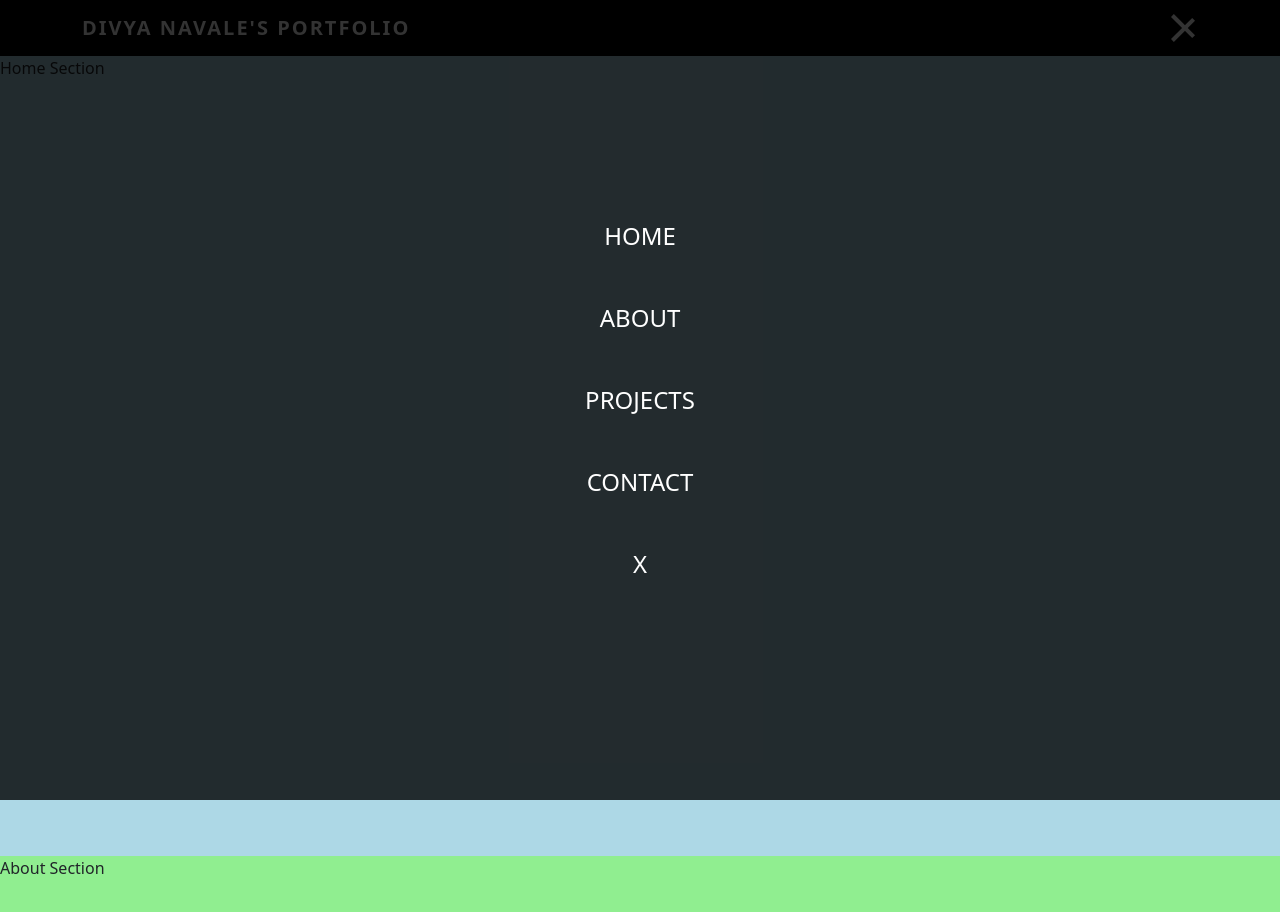
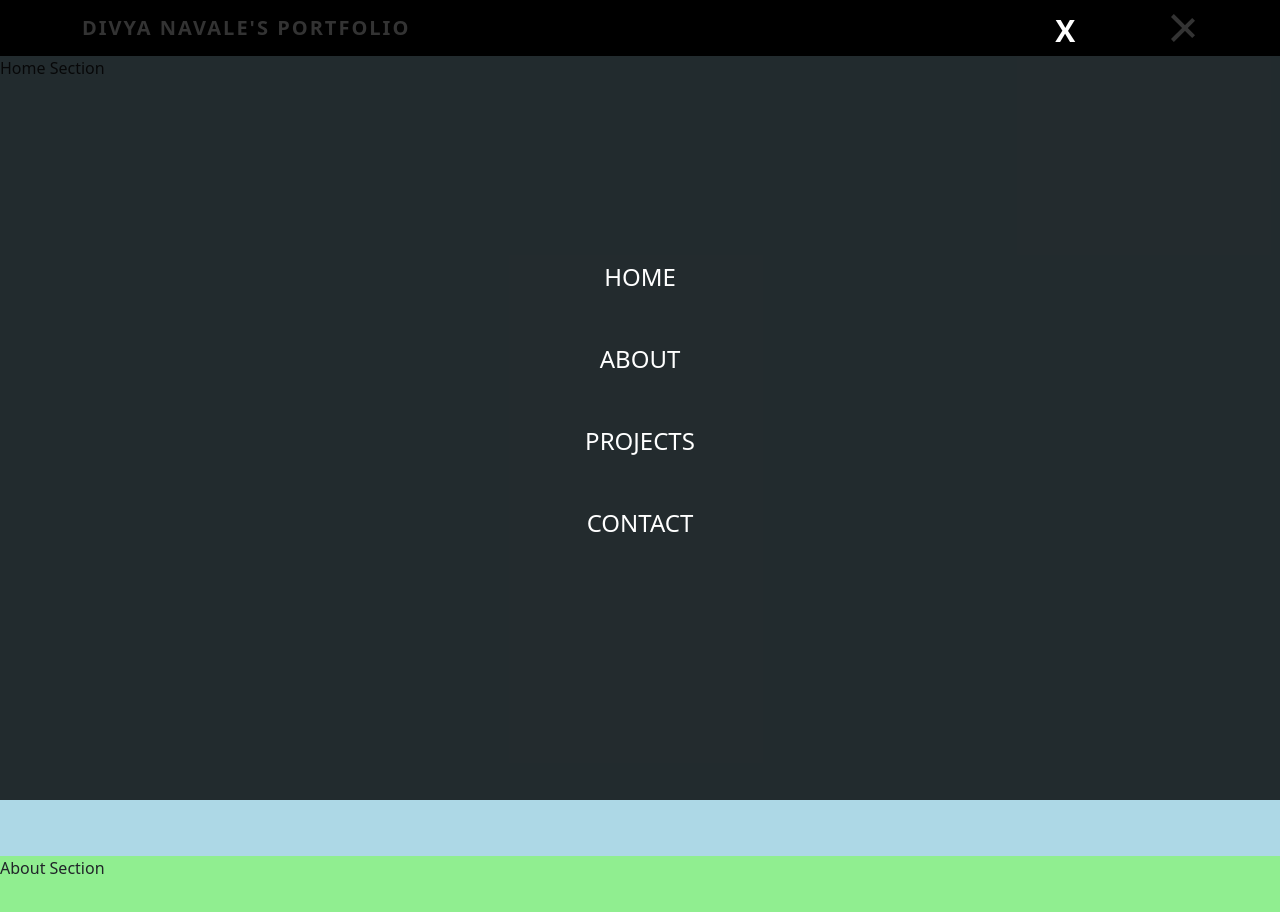
Before and after one commit to divya-navale/portfolio, a React (Create React App) app: page / in a window 1280 px wide. Both pictures are taken after a click on the element 1183 px from the left and 28 px from the top of the page. Shown: the top 912 px of the page. Built offline with nearby package versions, Linux system fonts and the light colour scheme.

Commit message:
close button header fix

```diff
--- a/src/components/Header.jsx
+++ b/src/components/Header.jsx
@@ -45,8 +45,11 @@ const Header = () => {
                 <Nav.Link onClick={() => scrollToSection(aboutRef)}>About</Nav.Link>
                 <Nav.Link onClick={() => scrollToSection(projectsRef)}>Projects</Nav.Link>
                 <Nav.Link onClick={() => scrollToSection(contactRef)}>Contact</Nav.Link>
-                <Nav.Link onClick={toggleMenu} className='close-button'>X</Nav.Link>
               </Nav>
+
+            <div className="close-btn" onClick={toggleMenu}>
+                <span className="x-icon">X</span>
+            </div>
             </div>
           </div>
         )}
--- a/src/css/Header.css
+++ b/src/css/Header.css
@@ -73,11 +73,16 @@
   text-decoration: none;
 }
 
-.close-button {
+.close-btn {
+  position: absolute;
+  top: 1%;
+  right: 16%;
   color: white;
   font-size: 30px;
   cursor: pointer;
+}
+
+.x-icon {
   font-weight: bold;
   font-size: 30px;
-  border-radius: 50%;
 }/*# sourceMappingURL=Header.css.map */
--- a/src/css/Header.scss
+++ b/src/css/Header.scss
@@ -75,11 +75,16 @@
     text-decoration: none;
   }
 
-  .close-button {
+  .close-btn {
+    position: absolute;
+    top: 1%;
+    right: 16%;
     color: white;
     font-size: 30px;
     cursor: pointer;
+  }
+
+  .x-icon {
     font-weight: bold;
     font-size: 30px;
-    border-radius: 50%;
   }
```
Also changed, not shown: 1 other file (tests, documents, lock files or other folders).
